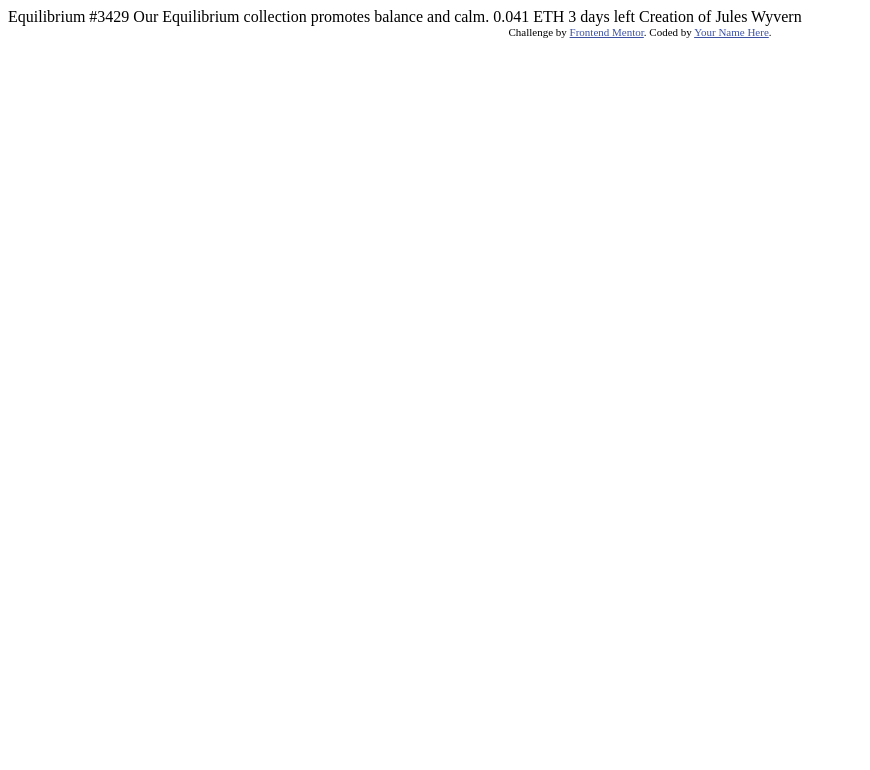
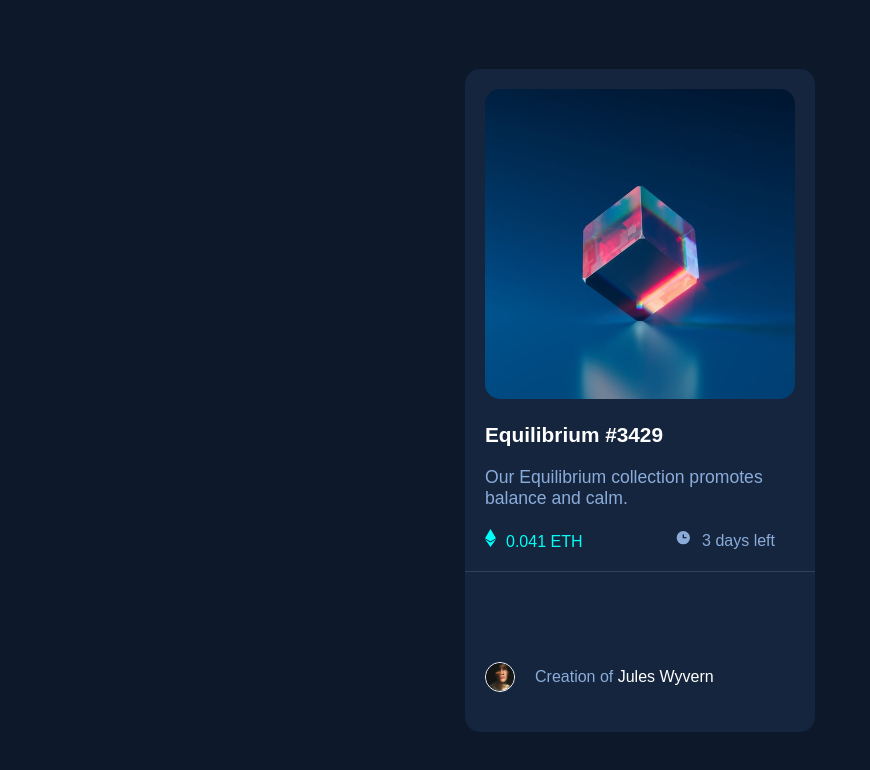
Before and after one commit to Yoshizak1/Frontend-Mentor, a plain HTML site: page 02_NFT-preview-card-component/index.html in a window 1280 px wide. Shown: the whole page, without its empty margins (0-870 px from the left). Drawn offline with Linux system fonts and the light colour scheme.

Commit message:
desenvolvendo

```diff
--- /dev/null
+++ b/02_NFT-preview-card-component/css/style.css
@@ -0,0 +1,109 @@
+* {
+  margin: 0;
+  padding: 0;
+  box-sizing: border-box;
+  font-family: "Outfit", sans-serif;
+}
+
+body {
+  background: hsl(217, 54%, 11%);
+  width: 100%;
+  height: 100vh;
+  display: flex;
+  align-items: center;
+  justify-content: center;
+}
+
+main {
+  background: hsl(216, 50%, 16%);
+  max-width: 350px;
+  border-radius: 15px;
+}
+
+main img {
+  border-radius: 15px;
+  max-width: 310px;
+  margin: 20px 20px 0 20px;
+}
+
+.main-text {
+  display: flex;
+  flex-direction: column;
+}
+
+.main-text h1 {
+  color: hsl(0, 0%, 100%);
+  font-weight: 600;
+  padding-left: 20px;
+  padding-top: 20px;
+  font-size: 1.3rem;
+}
+
+.main-text p {
+  flex-wrap: wrap;
+  color: hsl(215, 51%, 70%);
+  padding-left: 20px;
+  padding-top: 20px;
+  font-size: 1.1rem;
+  font-weight: 300;
+}
+
+.sub-text {
+  display: flex;
+  justify-content: space-between;
+  align-items: center;
+  border-bottom: 1px solid hsl(215, 32%, 27%);
+  padding-bottom: 20px;
+}
+
+.sub-text p {
+  color: hsl(178, 100%, 50%);
+  padding-left: 20px;
+  padding-top: 20px;
+}
+
+.sub-text p::before {
+  padding-right: 10px;
+  content: url(../images/icon-ethereum.svg);
+}
+
+.sub-text span {
+  color: hsl(215, 51%, 70%);
+  padding-right: 40px;
+  padding-top: 20px;
+
+}
+
+.sub-text span::before {
+  content: url(../images/icon-clock.svg);
+  align-items: center;
+  padding-right: 10px;
+}
+
+.sub-text h2 {
+  padding-left: 20px;
+  padding-top: 20px;
+}
+
+.bottom-content {
+  display: flex;
+  align-items: center;
+  padding-top: 70px;
+  padding-bottom: 40px;
+}
+
+.bottom-content img {
+  max-width: 30px;
+  border: 1px solid hsl(0, 0%, 100%);
+}
+
+.bottom-content h2 {
+  font-size: 1rem;
+  font-weight: 300;
+  color: hsl(215, 51%, 70%);
+  padding-top: 20px;
+}
+
+.bottom-content h2 span {
+  color: hsl(0, 0%, 100%);
+}
--- a/02_NFT-preview-card-component/index.html
+++ b/02_NFT-preview-card-component/index.html
@@ -1,33 +1,34 @@
 <!DOCTYPE html>
 <html lang="en">
   <head>
-  <meta charset="UTF-8">
-  <meta name="viewport" content="width=device-width, initial-scale=1.0"> <!-- displays site properly based on user's device -->
-
-  <link rel="icon" type="image/png" sizes="32x32" href="./images/favicon-32x32.png">
+    <meta charset="UTF-8" />
+    <meta name="viewport" content="width=device-width, initial-scale=1.0" />
+    <!-- displays site properly based on user's device -->
+    <link rel="stylesheet" href="css/style.css" />
+    <link
+      rel="icon"
+      type="image/png"
+      sizes="32x32"
+      href="./images/favicon-32x32.png"
+    />
 
     <title>Frontend Mentor | NFT preview card component</title>
-
-  <!-- Feel free to remove these styles or customise in your own stylesheet 👍 -->
-  <style>
-    .attribution { font-size: 11px; text-align: center; }
-    .attribution a { color: hsl(228, 45%, 44%); }
-  </style>
   </head>
   <body>
-
-  Equilibrium #3429
-
-  Our Equilibrium collection promotes balance and calm.
-
-  0.041 ETH
-  3 days left
-
-  Creation of Jules Wyvern
-
-  <div class="attribution">
-    Challenge by <a href="https://www.frontendmentor.io?ref=challenge" target="_blank">Frontend Mentor</a>.
-    Coded by <a href="#">Your Name Here</a>.
+    <main>
+      <img src="images/image-equilibrium.jpg" alt="main image" />
+      <div class="main-text">
+        <h1>Equilibrium #3429</h1>
+        <p>Our Equilibrium collection promotes balance and calm.</p>
       </div>
+      <div class="sub-text">
+        <p>0.041 ETH</p>
+        <span>3 days left</span>
+      </div>
+      <div class="bottom-content">
+        <img src="images/image-avatar.png" alt="">
+        <h2>Creation of <span>Jules Wyvern</span></h2>
+      </div>
+    </main>
   </body>
 </html>
```
Also changed, not shown: 2 other files. Lines whose indentation alone changed are shown as unchanged.
